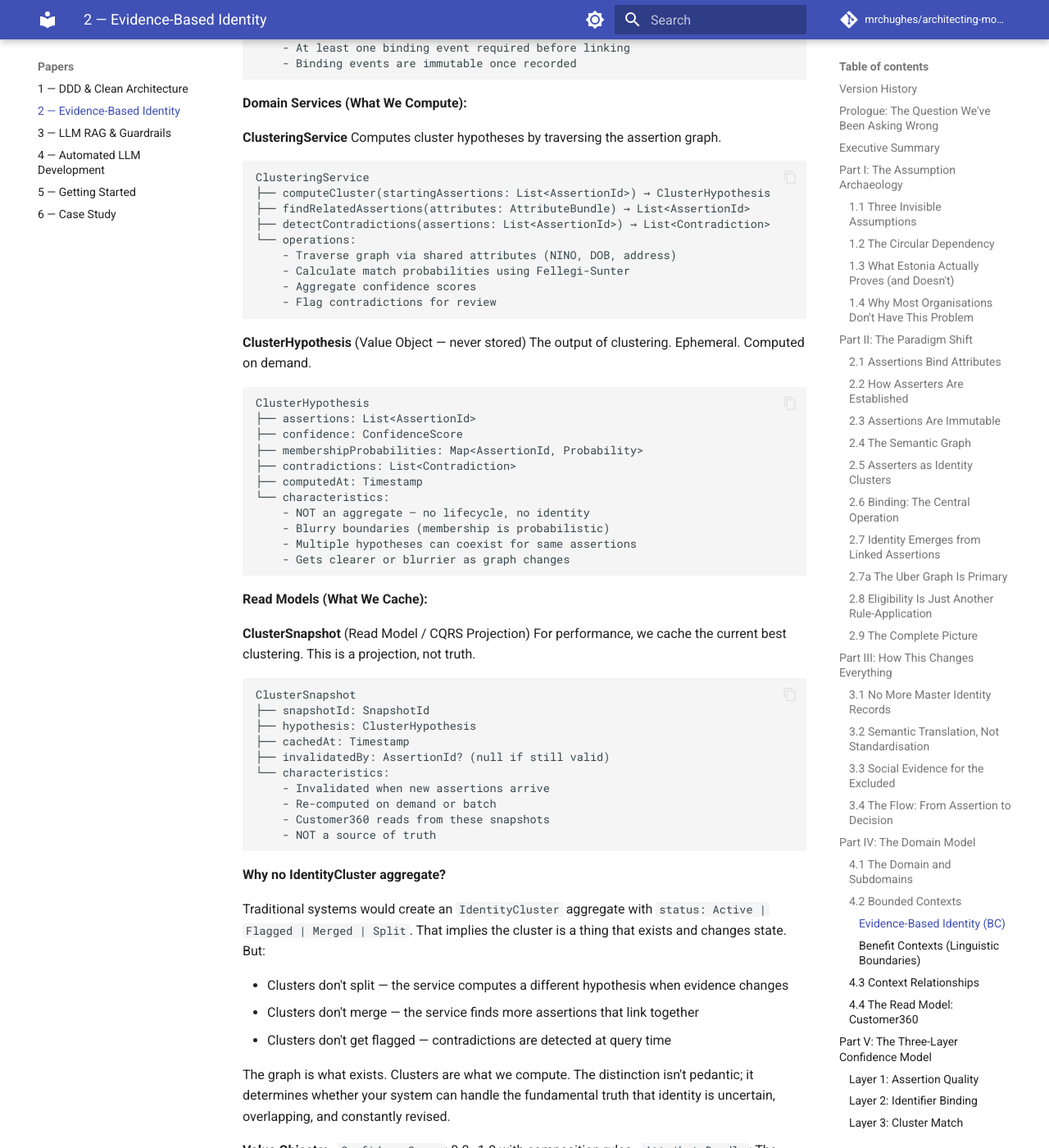
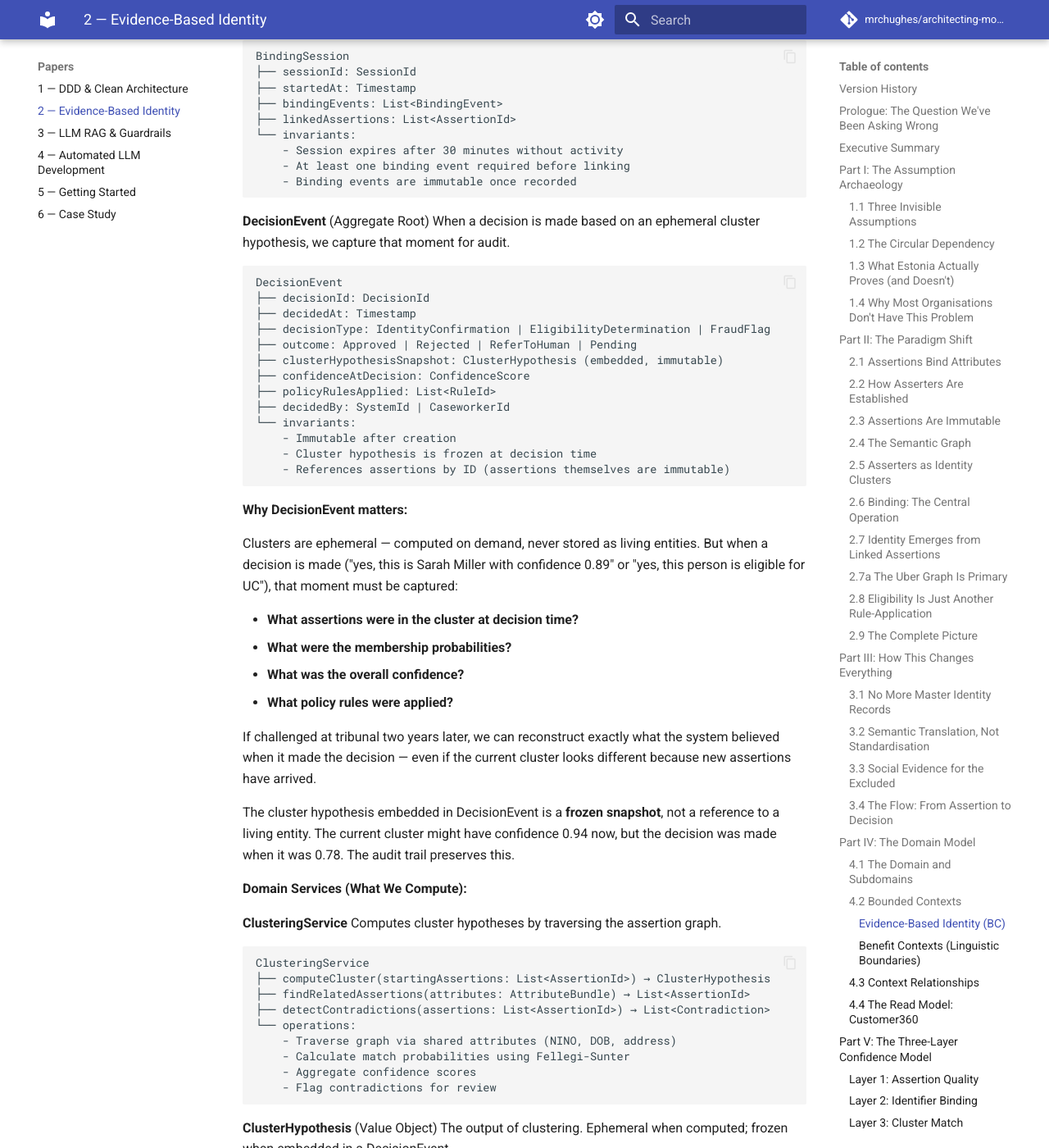
Before and after one commit to mrchughes/architecting-modern-government-services, an MkDocs documentation site: the page built from docs/Paper_2_Evidence_Based_Identity.md, in a window 1280 px wide and 1400 px high, scrolled down 25979 px. Shown: the whole window at 82% size. Built offline with MkDocs 1.6.1 and Material for MkDocs 9.7.7, drawn with Linux system fonts in a browser that asks for light colours; comment, search, counter and statistics services are not loaded; some of the changed text lies outside the part shown.

Commit message:
Paper 2: Add DecisionEvent aggregate for audit trail of ephemeral cluster hypotheses

````diff
--- a/docs/Paper_2_Evidence_Based_Identity.md
+++ b/docs/Paper_2_Evidence_Based_Identity.md
@@ -418,9 +418,11 @@ Traditional systems would store an `IdentityRecord` table or an `IdentityCluster
 |-------|---------|
 | Assertions (immutable) | Cluster hypotheses |
 | Binding events (immutable) | Cluster confidence scores |
-| Decisions made (audit trail) | Cluster membership probabilities |
+| Decision events (with frozen hypothesis) | Cluster membership probabilities |
 
 If you find yourself designing a database table for identity clusters with CRUD operations, you've slipped back into the old paradigm. Assertions have CRUD (well, just CR—they're immutable). Clusters don't. Clusters are query results.
+
+**But what about audit?** When a decision is made—"yes, this is Sarah Miller" or "yes, eligible for UC"—we capture that moment by embedding the cluster hypothesis in an immutable **decision event**. The hypothesis is frozen at decision time. Two years later at tribunal, we can show exactly what the system believed when it decided. The current graph might look different (new assertions, higher confidence), but the decision record preserves the point-in-time state.
 
 **The neural network analogy (from the addendum):** The assertion graph functions cognitively like a neural network—nodes are entities, edges are weighted relationships, intelligence emerges from traversing weighted paths. But unlike a neural network, the graph is **explainable**: every clustering decision can be traced to specific assertions, specific match scores, specific binding events. We get the power of probabilistic reasoning with the auditability of explicit rules.
 
@@ -764,7 +766,7 @@ This is where the paradigm shift bites. Traditional DDD would model `IdentityClu
 | Binding events | **Stored** (immutable events) | They happened during sessions |
 | Identity clusters | **Computed** | Working hypotheses over graph |
 | Cluster snapshots | **Cached** (read model) | Performance optimization |
-| Eligibility decisions | **Stored** (events) | Audit trail |
+| Decision events | **Stored** (immutable events) | Audit trail — captures cluster hypothesis at decision time |
 
 **Aggregates (What We Store):**
 
@@ -800,6 +802,38 @@ BindingSession
     - Binding events are immutable once recorded
 ```
 
+**DecisionEvent** (Aggregate Root)
+When a decision is made based on an ephemeral cluster hypothesis, we capture that moment for audit.
+
+```
+DecisionEvent
+├── decisionId: DecisionId
+├── decidedAt: Timestamp
+├── decisionType: IdentityConfirmation | EligibilityDetermination | FraudFlag
+├── outcome: Approved | Rejected | ReferToHuman | Pending
+├── clusterHypothesisSnapshot: ClusterHypothesis (embedded, immutable)
+├── confidenceAtDecision: ConfidenceScore
+├── policyRulesApplied: List<RuleId>
+├── decidedBy: SystemId | CaseworkerId
+└── invariants:
+    - Immutable after creation
+    - Cluster hypothesis is frozen at decision time
+    - References assertions by ID (assertions themselves are immutable)
+```
+
+**Why DecisionEvent matters:**
+
+Clusters are ephemeral — computed on demand, never stored as living entities. But when a decision is made ("yes, this is Sarah Miller with confidence 0.89" or "yes, this person is eligible for UC"), that moment must be captured:
+
+- **What assertions were in the cluster at decision time?**
+- **What were the membership probabilities?**
+- **What was the overall confidence?**
+- **What policy rules were applied?**
+
+If challenged at tribunal two years later, we can reconstruct exactly what the system believed when it made the decision — even if the current cluster looks different because new assertions have arrived.
+
+The cluster hypothesis embedded in DecisionEvent is a **frozen snapshot**, not a reference to a living entity. The current cluster might have confidence 0.94 now, but the decision was made when it was 0.78. The audit trail preserves this.
+
 **Domain Services (What We Compute):**
 
 **ClusteringService**
@@ -817,8 +851,8 @@ ClusteringService
     - Flag contradictions for review
 ```
 
-**ClusterHypothesis** (Value Object — never stored)
-The output of clustering. Ephemeral. Computed on demand.
+**ClusterHypothesis** (Value Object)
+The output of clustering. Ephemeral when computed; frozen when embedded in a DecisionEvent.
 
 ```
 ClusterHypothesis
@@ -828,11 +862,19 @@ ClusterHypothesis
 ├── contradictions: List<Contradiction>
 ├── computedAt: Timestamp
 └── characteristics:
-    - NOT an aggregate — no lifecycle, no identity
+    - NOT an aggregate — no lifecycle, no identity of its own
     - Blurry boundaries (membership is probabilistic)
     - Multiple hypotheses can coexist for same assertions
-    - Gets clearer or blurrier as graph changes
+    - Computed ephemerally by ClusteringService
+    - Frozen as snapshot when embedded in DecisionEvent
 ```
+
+**The lifecycle:**
+1. **Computed** — ClusteringService traverses graph, produces ClusterHypothesis
+2. **Evaluated** — Rules engine checks hypothesis against policy thresholds
+3. **Decision made** — Outcome determined (approved, rejected, refer)
+4. **Frozen** — ClusterHypothesis embedded in immutable DecisionEvent
+5. **Graph continues** — New assertions arrive, new hypotheses computed, old decision stands
 
 **Read Models (What We Cache):**
 
````
Also changed, not shown: Paper_2_Evidence_Based_Identity.md (+48 -6 lines).
